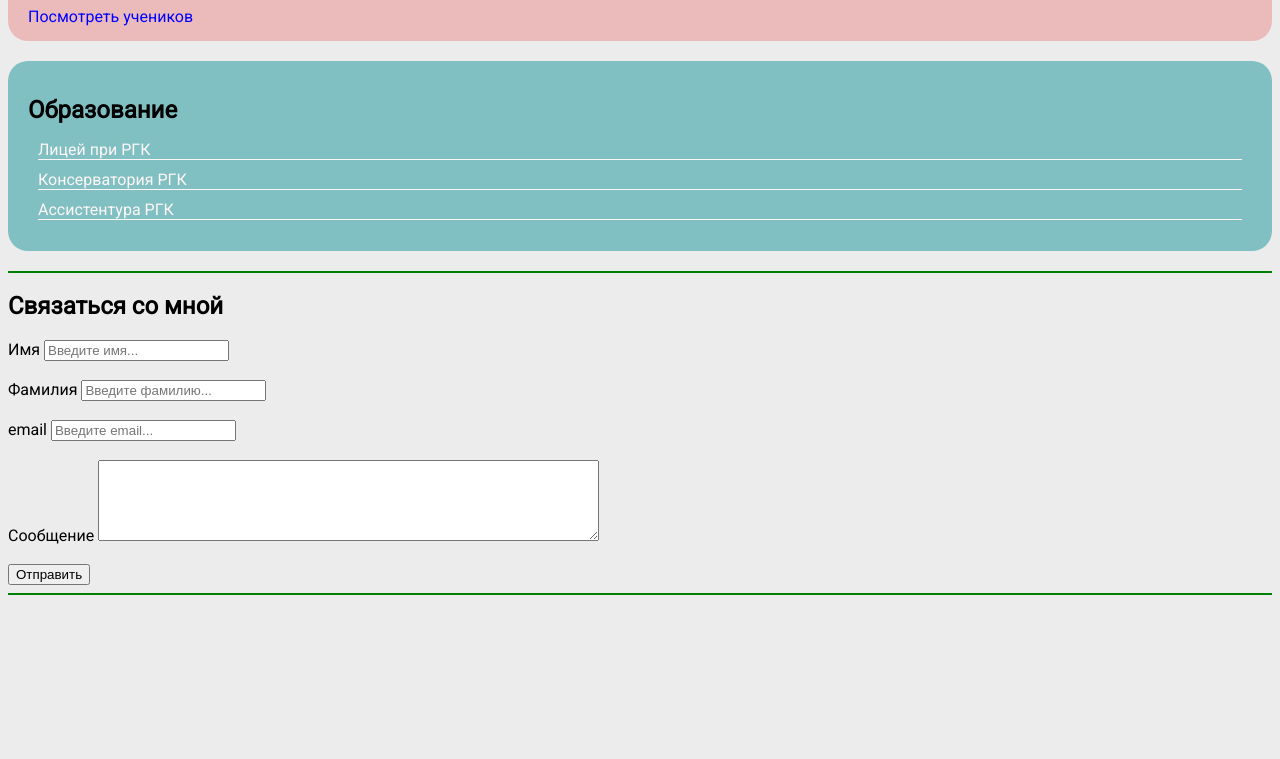
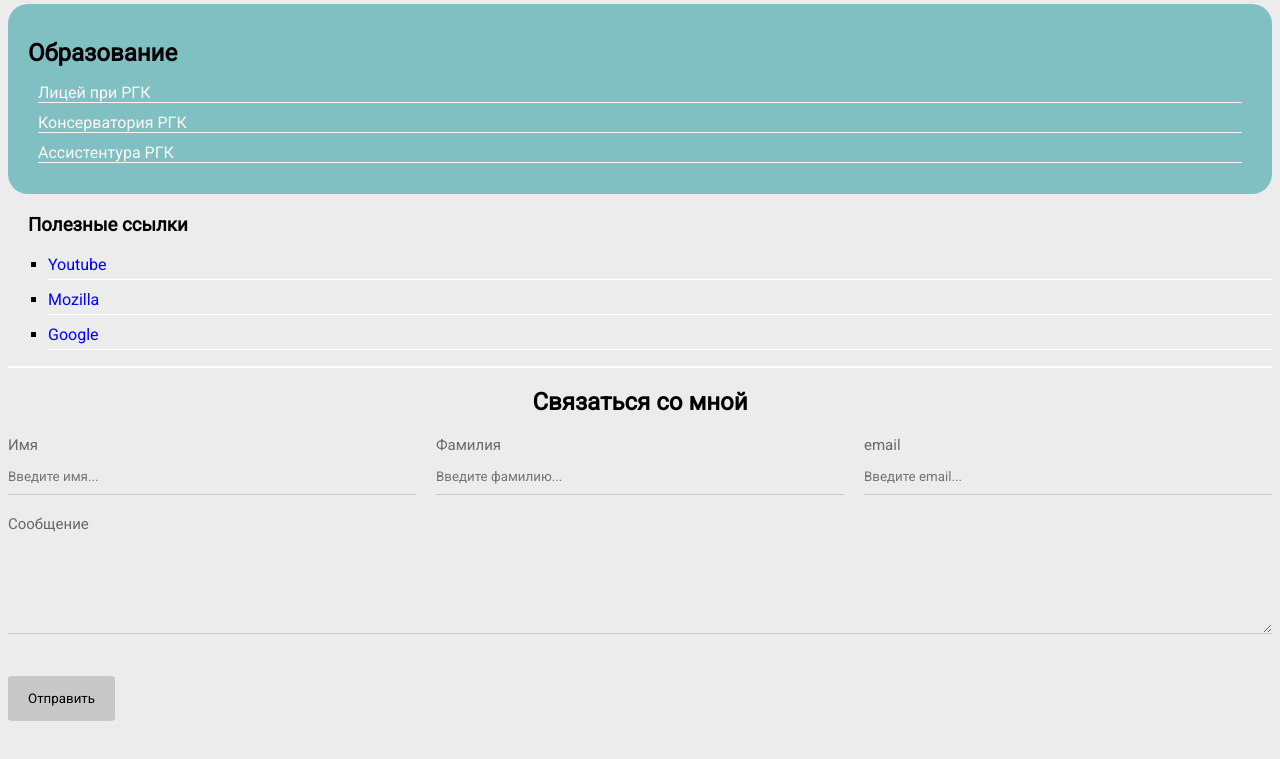
Before and after one commit to Harryhatherton/Portfolio-CSS, a plain HTML site: page index.html in a window 1280 px wide. Shown: the part 905-1664 px from the top of the page. Drawn offline with Linux system fonts and the light colour scheme.

Commit message:
finish project

```diff
--- a/index.html
+++ b/index.html
@@ -11,9 +11,20 @@
 <div class="container">
     <div class="info">
             <img src="Avatar portfolio.jpg" alt="img" class="avatar">
+        <div class="info-text">
             <h1>Цыганков Игорь</h1>
             <p>Работаю в филармонии</p>
             <p>Преподаю в музыкальной школе</p>
+
+        <!-- <div class="card bg-grey mr-top">
+            <h4>Мои социальные сети</h4>
+
+            <a target="_blank" href="https://www.youtube.com/channel/UClkgEkRRql6tqMiydzocVyg">Youtube</a>
+            |
+            <a target="_blank" href="https://vk.com/id129302157">Вконтакте</a>
+        </div> -->
+        </div>
+    </div>
 
     <div class="card bg-grey mr-top">
         <h4>Мои социальные сети</h4>
@@ -21,8 +32,6 @@
         <a target="_blank" href="https://www.youtube.com/channel/UClkgEkRRql6tqMiydzocVyg">Youtube</a>
         |
         <a target="_blank" href="https://vk.com/id129302157">Вконтакте</a>
-        </div>
-
     </div>
 
         <!-- <hr color="green" noshade="1" size="7"> -->
@@ -125,39 +134,59 @@
         </ol>
     </div>
 
-    <hr color="green" noshade="1">
+    <div>
+        <h3 class="h3">Полезные ссылки</h3>
+        <ul class="links">
+            <li><a target="_blank" href="https://www.youtube.com">Youtube</a></li>
+            <li><a target="_blank" href="https://developer.mozilla.org/ru/">Mozilla</a></li>
+            <li><a target="_blank" href="https://www.google.ru">Google</a></li>
+        </ul>
+    </div>
+
+    <hr color="white" noshade="1">
 
     <!-- <h2 class="card bg-green">Связаться со мной</h2>
         классы можно переиспользовать -->
+    <div class="contact">
         <h2>Связаться со мной</h2>
         <form action="/">
+    <div class="row">
+        <div class="form-group">
             <label for="name">Имя</label>
             <input type="text" id="name"
             placeholder="Введите имя...">
-        <br>
-        <br>
+        </div>
+            <!-- <br> -->
+            <!-- <br> -->
+        <div class="form-group">
             <label for="surname">Фамилия</label>
             <input type="text" id="surname"
             placeholder="Введите фамилию...">
-        <br>
-        <br>
+        </div>
+            <!-- <br> -->
+            <!-- <br> -->
+        <div class="form-group">
             <label for="email">email</label>
             <input type="email" id="email"
             placeholder="Введите email...">
+        </div>
+    </div>
+            <!-- <br> -->
+            <!-- <br> -->
+        <div class="form-group">
+            <label for="textarea">Сообщение</label>
+            <textarea id="textarea" cols="60" rows="5"></textarea>
+        </div>
             <br>
             <br>
-        <label for="textarea">Сообщение</label>
-        <textarea id="textarea" cols="60" rows="5"></textarea>
-        <br>
-        <br>
-        <input type="submit" value="Отправить">
+            <input class="btn" type="submit" value="Отправить">
         </form>
+    </div>
 
 
-
-    <hr color="green" noshade="1">
-    <br>
-    <br>
+    <!-- <hr color="white" noshade="1"> -->
+    <!-- <br> -->
+    <!-- <br> -->
 
     <!-- <div class="box-model">
         <div></div>
@@ -165,7 +194,14 @@
         <div></div>
         <div></div>
     </div> -->
+
+    <div class="position">
+        <div class="box"><h4>Навигация по сайту</h4></div>
     </div>
+
+</div>
+
+
 
 <div style="margin-bottom: 500px;"></div>
 
--- a/styles.css
+++ b/styles.css
@@ -52,12 +52,26 @@ box-shadow: 3px 3px 10px;
 /* Box model */
 
 .info {
+    display: flex;
+    margin-top: 30px;
     margin-bottom: 20px;
+}
+
+@media (max-width: 700px) {
+    .info{
+        text-align: center;
+        display: block;
+    }
+}
+
+.info-text {
+    margin-left: 40px;
 }
 
 .container {
     max-width: 100%;
     margin: auto;
+    padding-top: 30px;
 }
 
 /* .social {
@@ -89,11 +103,11 @@ box-shadow: 3px 3px 10px;
 }
 
 .bg-red {
-    background: #ebbaba;
+    background: #baebe0;
 }
 
 .bg-grey {
-    background: darkgray;
+    background: rgb(200, 200, 200);
 }
 
 .bg-blue {
@@ -106,6 +120,10 @@ box-shadow: 3px 3px 10px;
 
 .mr-bot {
     margin-bottom: 20px;
+}
+
+.h3 {
+    padding-left: 20px;
 }
 
 .card {
@@ -147,7 +165,7 @@ box-shadow: 3px 3px 10px;
     padding-bottom: 10px;
 }
 
-/* можно обратиться через иерархию е еонкретной строчке в таблице */
+/* можно обратиться через иерархию к конкретной строчке в таблице */
 /* .table-1 .temp td {
     color: white;
 } */
@@ -155,3 +173,109 @@ box-shadow: 3px 3px 10px;
 /* .temp-1 {
     color: white;
 } */
+
+/* или через псевдо селекторы */
+.table-1 td:nth-child(2),
+.table-1 td:nth-child(3) {
+    color: rgb(99, 99, 99);
+}
+
+/* выбор четных ячеек */
+/* .table-1 td:nth-child(even) {
+    background: white;
+} */
+
+/* выбор нечетных ячеек */
+/* .table-1 td:nth-child(odd) {
+    background: white;
+} */
+
+.links {
+    list-style: square;
+}
+
+.links li {
+    margin-bottom: 10px;
+    padding-bottom: 5px;
+    border-bottom: 1px solid white;
+}
+
+.contact h2 {
+    text-align: center;
+}
+
+.form-group label {
+    display: block;
+    font-size: 15px;
+    color: dimgray;
+}
+ .form-group input,
+ .form-group textarea {
+    width: 100%;
+    box-sizing: border-box;
+    border: none;
+    background: transparent;
+    border-bottom: 1px solid #ccc;
+    color: black;
+    padding: 15px 0px 10px;
+    outline: none;
+    font-family: inherit;
+ }
+
+ .row {
+    display: flex;
+    margin-bottom: 20px;
+ }
+
+ .row > .form-group {
+    width: 50%;
+    margin-right: 20px;
+ }
+
+ .row > .form-group:last-child {
+    margin-right: 0px;
+ }
+
+ .btn {
+    background: rgb(200, 200, 200);
+    color: black;
+    padding: 15px 20px;
+    border: none;
+    font-family: inherit;
+    cursor: pointer;
+    border-radius: 5%;
+ }
+
+ .btn:hover {
+    opacity: 0.9;
+ }
+
+ /* Position */
+
+ /* .position {
+    position: relative;
+    border: 4px solid black;
+    margin-top: 40px;
+    padding: 20px;
+    height: 300px;
+ } */
+
+ .box {
+    position: fixed;
+    top: 0px;
+    left: 0px;
+    /* top: 200px; */
+    /* left: 200px; */
+    /* right: 0px; */
+    /* bottom: 200px; */
+    /* bottom: 50px; */
+    border-radius: none;
+
+    width: 100%;
+    height: 50px;
+    background: rgb(243, 242, 242);
+ }
+
+ .position h4 {
+    text-align: center;
+ }
```
Lines whose indentation alone changed are shown as unchanged.
